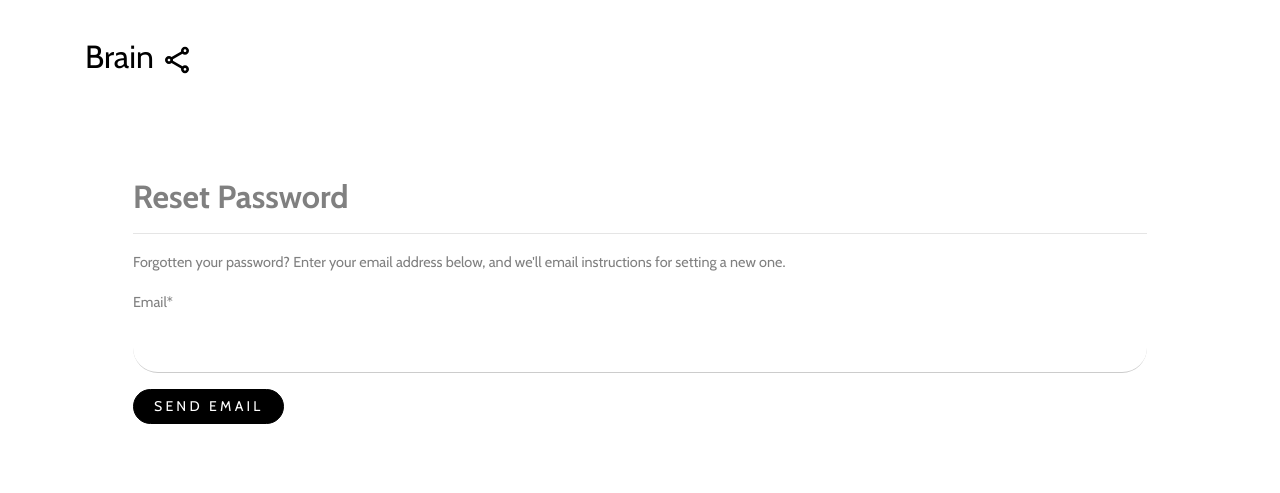
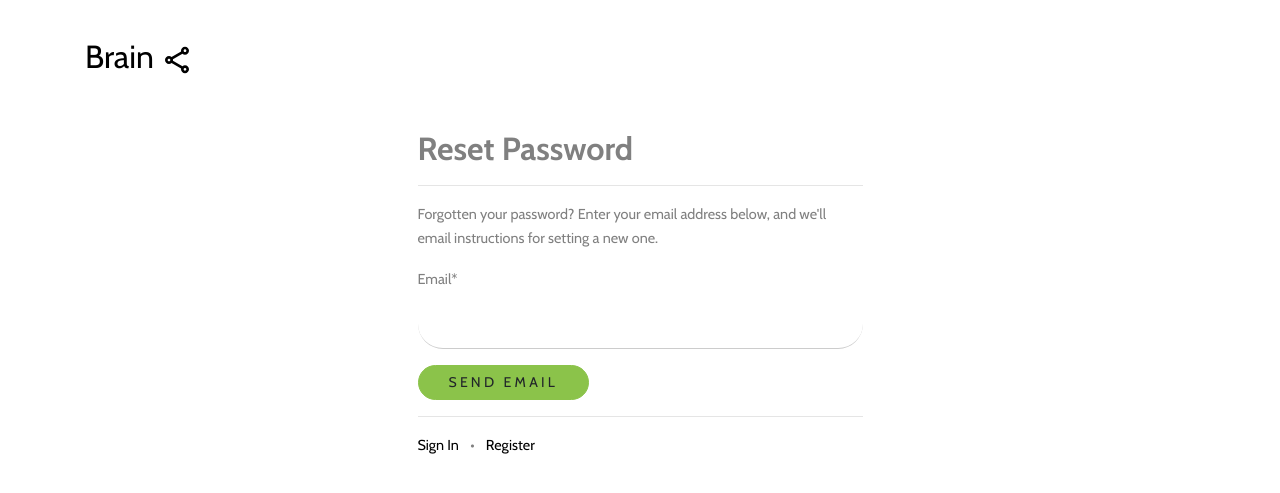
Before and after one commit to jonathan-goldenowl/python-blog, a Django app: page /password_reset/ in a window 1280 px wide. Shown: the top 493 px of the page. Run offline with Django 3.2, Linux system fonts and the light colour scheme; some libraries are stand-ins or nearby versions; some web fonts are replaced.

Commit message:
Fixed users template

```diff
--- a/assets/css/style.css
+++ b/assets/css/style.css
@@ -1569,11 +1569,8 @@ h5,
 
 .btn {
   border-radius: 30px;
-  background: #000;
-  padding-left: 20px;
-  padding-right: 20px;
-  border-color: #000;
-  color: #fff;
+  padding-left: 30px;
+  padding-right: 30px;
 }
 
 .subscribe form .form-control {
--- a/users/templates/layout/session.html
+++ b/users/templates/layout/session.html
@@ -2,6 +2,7 @@
 <html lang="en">
   <head>
     <title>{% block title %}{% endblock %} | Brain Share</title>
+    <base href="/">
     <meta charset="utf-8" />
     <meta name="viewport" content="width=device-width, initial-scale=1, shrink-to-fit=no" />
     <link href="https://fonts.googleapis.com/css?family=B612+Mono|Cabin:400,700&display=swap" rel="stylesheet" />
--- a/users/templates/users/password/password_reset.html
+++ b/users/templates/users/password/password_reset.html
@@ -1,11 +1,14 @@
 {% extends 'layout/session.html' %}
+
+{% block title %} Password Reset {% endblock %}
+
+{% load crispy_forms_tags %}
 
 {% block content %}
 
-{% load crispy_forms_tags %}
-
 <!--Reset Password-->
-<div class="container p-5">
+<div class="row">
+  <div class="col-sm-9 col-md-7 col-lg-5 mx-auto">
     <h2 class="font-weight-bold mt-3">Reset Password</h2>
     <hr />
     <p>Forgotten your password? Enter your email address below, and we'll email instructions for setting a new one.</p>
@@ -19,6 +22,13 @@
 
       <button class="btn btn-primary" type="submit">Send email</button>
     </form>
+
+    <hr class="my-3">
+
+    <a class="text-black" href="{% url 'users:login' %}">Sign In</a>
+    <span class="mx-2">&bullet;</span>
+    <a class="text-black" href="{% url 'users:register' %}">Register</a>
+  </div>
 </div>
 
 {% endblock %}
--- a/users/templates/users/register.html
+++ b/users/templates/users/register.html
@@ -1,8 +1,10 @@
 {% extends 'layout/session.html' %}
 
+{% block title %} Register {% endblock %}
+
 {% block content %}
-  <div class="card border-0 shadow rounded-3 my-5">
-    <div class="card-body p-4 p-sm-5">
+  <div class="row">
+    <div class="col-sm-9 col-md-7 col-lg-5 mx-auto">
       <h5 class="card-title text-black text-center mb-5 fw-light fs-5">Create your account</h5>
 
       {% include 'partials/messages.html' %}
```
Also changed, not shown: users/templates/users/edit_profile.html (+6 -8 lines), users/templates/users/login.html (+5 -7 lines), users/templates/users/password/password_change_form.html (+4 -3 lines). Lines whose indentation alone changed are shown as unchanged.
